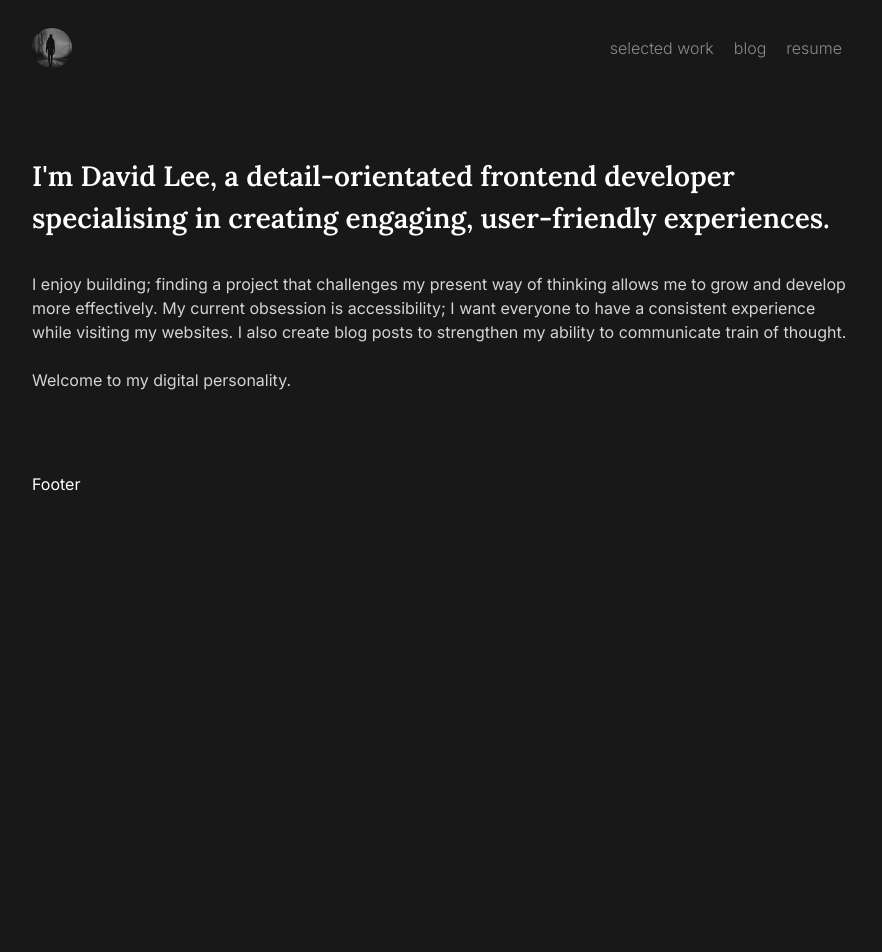
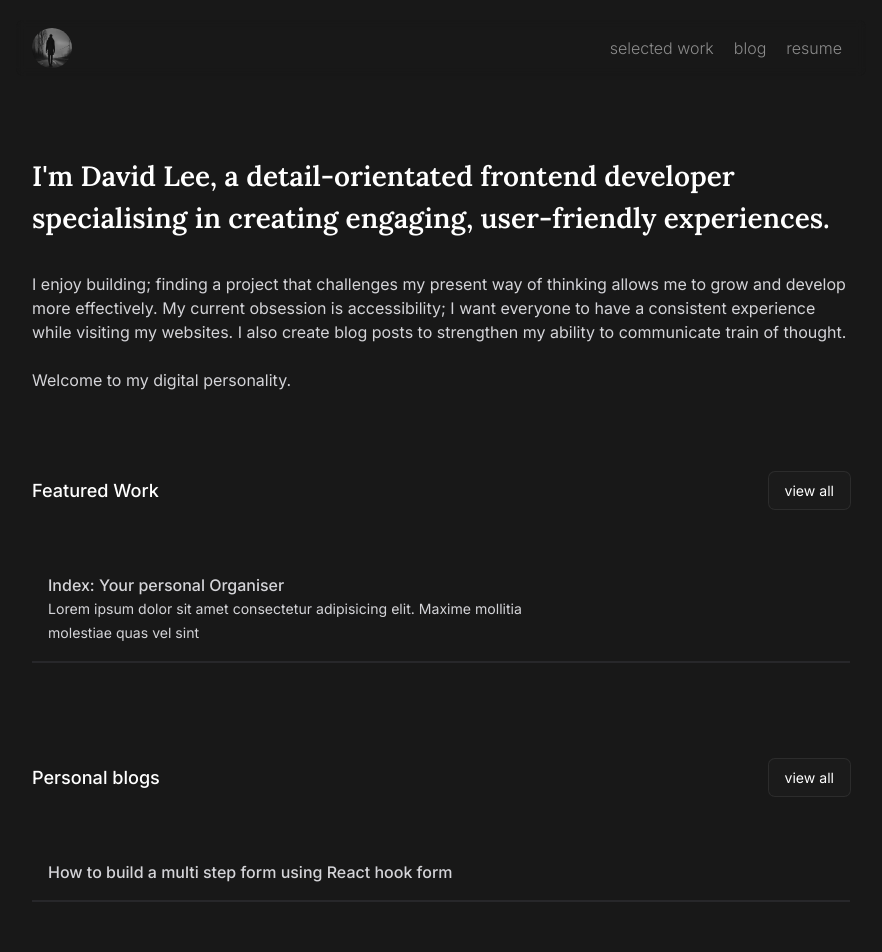
Before and after one commit to DLee1993/website, a Next.js app: page / in a window 1280 px wide. Shown: the top 952 px of the page, without its empty margins (199-1081 px from the left). Before the commit the page ends 800 px from the top, so only its background shows below. Built offline with nearby package versions, Linux system fonts and the light colour scheme.

Commit message:
added featured projects and blogs

```diff
--- a/app/page.tsx
+++ b/app/page.tsx
@@ -1,4 +1,10 @@
+import Link from "next/link";
+import { projects, blogs } from "./portfolioData";
+
 export default function Home() {
+    const featuredProjects = projects.filter((project) => project.featured);
+    const featuredBlogs = blogs.filter((blog) => blog.featured);
+
     return (
         <section className="my-14 md:my-16 lg:my-20">
             <h1 className="text-heading font-Lora font-semibold">
@@ -15,6 +21,67 @@ export default function Home() {
                 <br />
                 Welcome to my digital personality.
             </p>
+            <section className="my-14 md:my-16 lg:my-20 flex flex-col gap-24">
+                <section id="featuredProjects">
+                    <aside className="flex justify-between items-center">
+                        <h2 className="font-medium text-subHeading">Featured Work</h2>
+                        <Link
+                            href="/selectedWork"
+                            className="text-subText bg-foreground bg-opacity-[1%] hover:bg-opacity-[3%] ring-[1px] ring-accent/10 px-4 py-2 rounded-md transition-all duration-150"
+                        >
+                            view all
+                        </Link>
+                    </aside>
+                    <ul className="text-base mt-12 flex flex-col gap-2">
+                        {featuredProjects.map((project, index) => (
+                            <li key={index}>
+                                <Link
+                                    href={`/selectedWork/${project.projectName}`}
+                                    className={`
+                                        text-accent hover:bg-zinc-800 border-b-2 ${
+                                            index === featuredProjects.length - 1 && "border-b-0"
+                                        } border-zinc-800 px-4 py-4 flex justify-between items-center transition-all duration-200`}
+                                >
+                                    <article>
+                                        <p className="font-medium">{project.title}</p>
+                                        <p className="text-subText max-w-lg">
+                                            {project.descriptionSnippet}
+                                        </p>
+                                    </article>
+                                </Link>
+                            </li>
+                        ))}
+                    </ul>
+                </section>
+                <section id="featuredBlogs">
+                    <aside className="flex justify-between items-center">
+                        <h2 className="font-medium text-subHeading">Personal blogs</h2>
+                        <Link
+                            href="/selectedWork"
+                            className="text-subText bg-foreground bg-opacity-[1%] hover:bg-opacity-[3%] ring-[1px] ring-accent/10 px-4 py-2 rounded-md transition-all"
+                        >
+                            view all
+                        </Link>
+                    </aside>
+                    <ul className="text-base mt-12 flex flex-col gap-2">
+                        {featuredBlogs.map((blog, index) => (
+                            <li key={index}>
+                                <Link
+                                    href={`/selectedWork/${blog.blogName}`}
+                                    className={`
+                                        text-accent hover:bg-zinc-800 border-b-2 ${
+                                            index === featuredProjects.length - 1 && "border-b-0"
+                                        } border-zinc-800 px-4 py-4 flex justify-between items-center transition-all duration-200`}
+                                >
+                                    <article>
+                                        <p className="font-medium">{blog.title}</p>
+                                    </article>
+                                </Link>
+                            </li>
+                        ))}
+                    </ul>
+                </section>
+            </section>
         </section>
     );
 }
```
